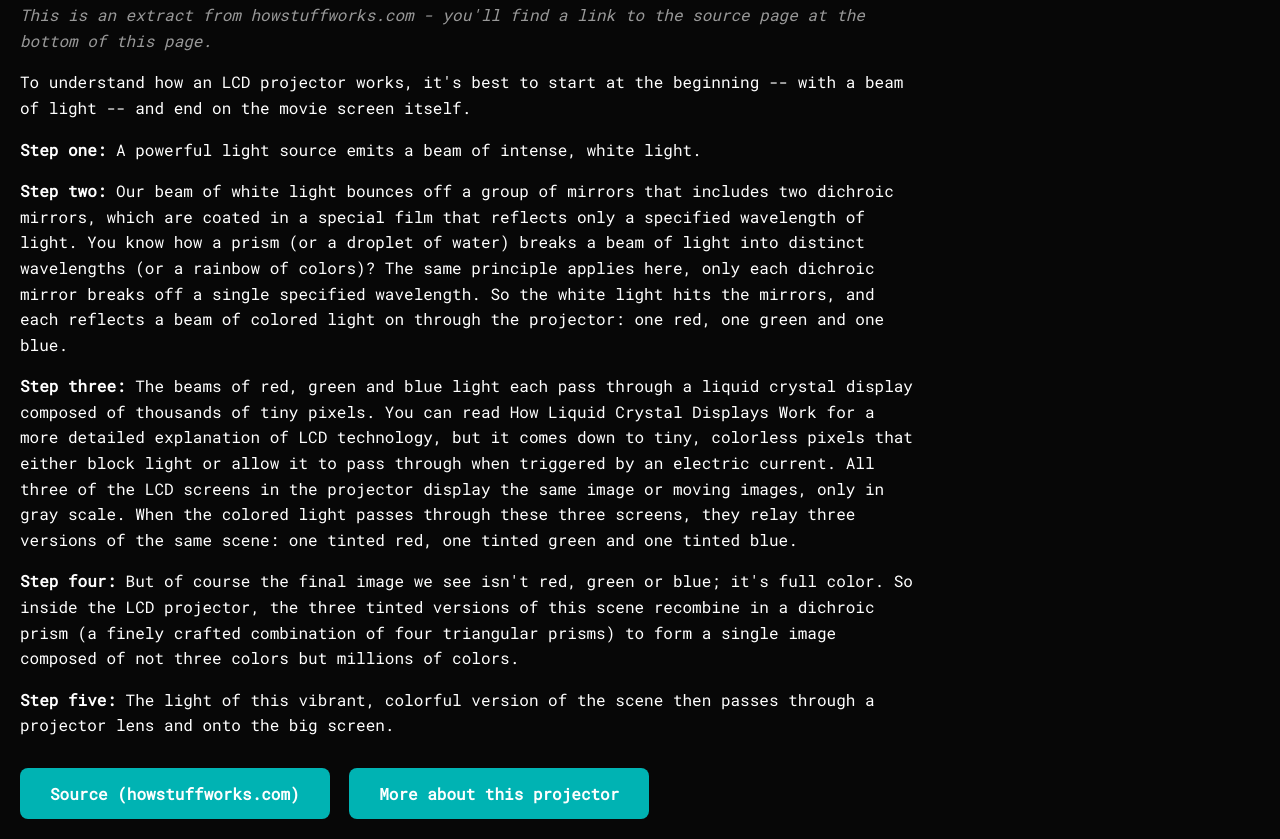
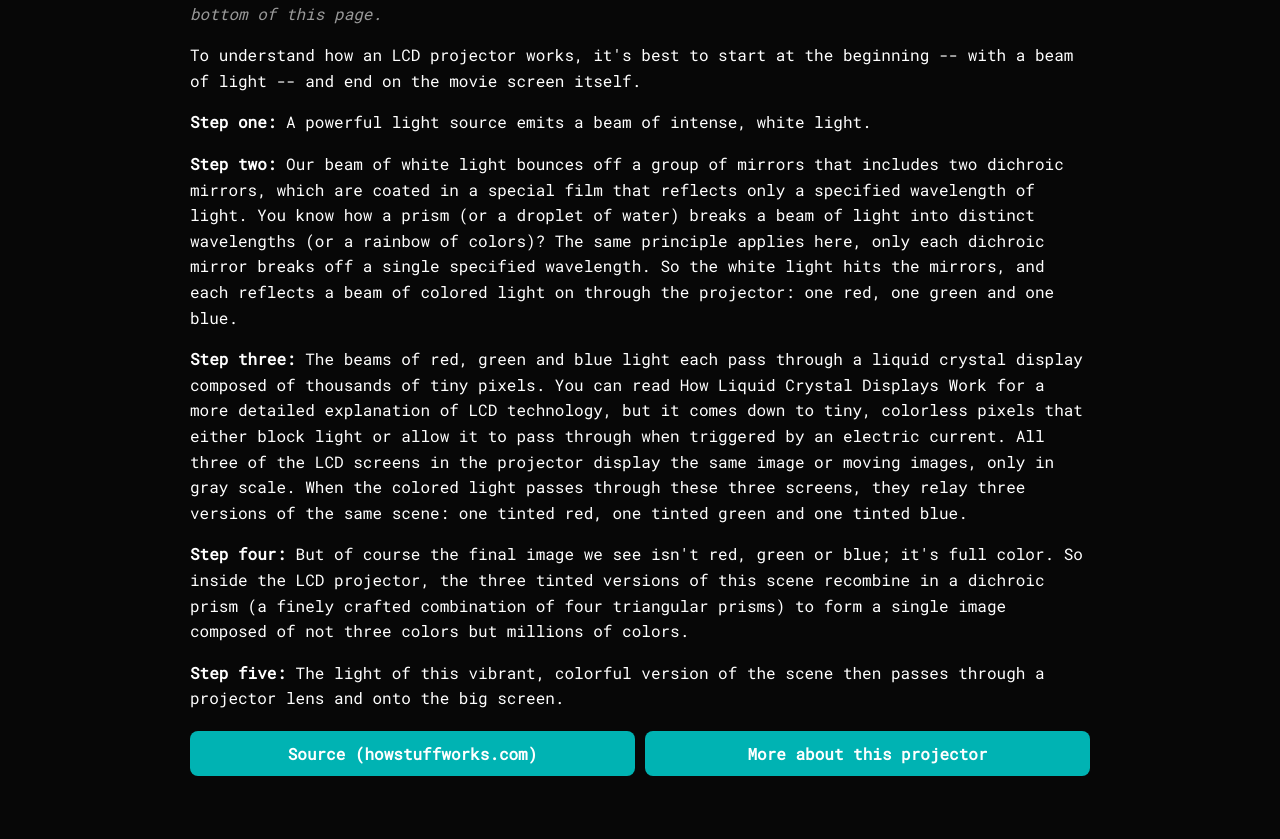
Before and after one commit to aroasanight/aroasanight.github.io, a plain HTML site: page projector/optical-engine.html in a window 1280 px wide. Shown: the part 133-972 px from the top of the page. After the commit the page ends 929 px from the top, so only its background shows below. Drawn offline with Linux system fonts and the light colour scheme.

Commit message:
updated styling for mobile/classroom setting

```diff
--- a/projector/optical-engine.html
+++ b/projector/optical-engine.html
@@ -6,24 +6,28 @@
     <title>Your Webpage</title>
     <link href="https://fonts.googleapis.com/css2?family=Roboto+Mono&display=swap" rel="stylesheet">
     <style>
+        /* Use a system font fallback for better performance */
         body {
-            font-family: 'Roboto Mono', monospace;
-            background-color: #070707; /* Dark grey background */
+            font-family: 'Roboto Mono', monospace, 'Courier New', Courier, monospace;
+            background-color: #070707;
             color: white;
             margin: 0;
             padding: 20px;
         }
 
+        /* Container to center content and set max width */
+        .content {
+            max-width: 900px;
+            margin: 0 auto;
+        }
+
         h1 {
-            font-size: 48px;
+            font-size: 36px; /* Adjusted size for mobile readability */
             font-weight: bold;
-            max-width: 900px;
-            margin-bottom: 20px;
-
+            margin-bottom: 15px;
         }
 
         p {
-            max-width: 900px;
             font-size: 16px;
             line-height: 1.6;
         }
@@ -32,56 +36,80 @@
             font-weight: bold;
         }
 
-        p italic {
+        p.italic-note {
             font-style: italic;
-            /* grey colour */
-            color: #999999;
+            color: #999999; /* Darker grey to distinguish it */
         }
 
         a {
-            color: #00b3b3; /* Teal colour for links */
+            color: #00b3b3;
             text-decoration: underline;
         }
 
+        /* Improved button styles for touch screens */
         .button-row {
-            margin-top: 30px;
+            margin-top: 20px;
+            display: flex;
+            flex-wrap: wrap;
+            gap: 10px;
         }
 
         .button {
-            display: inline-block;
-            background-color: #00b3b3; /* Teal colour for buttons */
+            background-color: #00b3b3;
             color: white;
-            padding: 15px 30px;
+            padding: 12px 20px;
+            border-radius: 8px;
             text-align: center;
-            border-radius: 8px; /* Curved corners */
-            margin-right: 10px;
             text-decoration: none;
             font-weight: bold;
+            flex: 1; /* Make buttons fill available width */
+            min-width: 150px; /* Ensure buttons don't get too small */
         }
 
         .button:hover {
-            background-color: #008080; /* Darker teal on hover */
+            background-color: #008080;
+        }
+
+        /* Media queries to make sure text is legible on small screens */
+        @media (max-width: 600px) {
+            h1 {
+                font-size: 28px; /* Smaller titles on very small screens */
+            }
+
+            p {
+                font-size: 14px; /* Smaller paragraph text */
+            }
+
+            .button {
+                padding: 10px 15px; /* Adjust button size for smaller screens */
+            }
         }
     </style>
 </head>
 <body>
 
+    <div class="content">
         <h1>Optical Engine</h1>
 
-    <p><italic>This is an extract from howstuffworks.com - you'll find a link to the source page at the bottom of this page.</italic></p>
+        <p class="italic-note">This is an extract from howstuffworks.com - you'll find a link to the source page at the bottom of this page.</p>
 
         <p>To understand how an LCD projector works, it's best to start at the beginning -- with a beam of light -- and end on the movie screen itself.</p>
 
-    <p><strong>Step one:</strong  > A powerful light source emits a beam of intense, white light.</p>
-    <p><strong>Step two:</strong  > Our beam of white light bounces off a group of mirrors that includes two dichroic mirrors, which are coated in a special film that reflects only a specified wavelength of light. You know how a prism (or a droplet of water) breaks a beam of light into distinct wavelengths (or a rainbow of colors)? The same principle applies here, only each dichroic mirror breaks off a single specified wavelength. So the white light hits the mirrors, and each reflects a beam of colored light on through the projector: one red, one green and one blue.</p>
+        <p><strong>Step one:</strong> A powerful light source emits a beam of intense, white light.</p>
+
+        <p><strong>Step two:</strong> Our beam of white light bounces off a group of mirrors that includes two dichroic mirrors, which are coated in a special film that reflects only a specified wavelength of light. You know how a prism (or a droplet of water) breaks a beam of light into distinct wavelengths (or a rainbow of colors)? The same principle applies here, only each dichroic mirror breaks off a single specified wavelength. So the white light hits the mirrors, and each reflects a beam of colored light on through the projector: one red, one green and one blue.</p>
+
         <p><strong>Step three:</strong> The beams of red, green and blue light each pass through a liquid crystal display composed of thousands of tiny pixels. You can read How Liquid Crystal Displays Work for a more detailed explanation of LCD technology, but it comes down to tiny, colorless pixels that either block light or allow it to pass through when triggered by an electric current. All three of the LCD screens in the projector display the same image or moving images, only in gray scale. When the colored light passes through these three screens, they relay three versions of the same scene: one tinted red, one tinted green and one tinted blue.</p>
-    <p><strong>Step four:</strong > But of course the final image we see isn't red, green or blue; it's full color. So inside the LCD projector, the three tinted versions of this scene recombine in a dichroic prism (a finely crafted combination of four triangular prisms) to form a single image composed of not three colors but millions of colors.</p>
-    <p><strong>Step five:</strong > The light of this vibrant, colorful version of the scene then passes through a projector lens and onto the big screen.</p>
+
+        <p><strong>Step four:</strong> But of course the final image we see isn't red, green or blue; it's full color. So inside the LCD projector, the three tinted versions of this scene recombine in a dichroic prism (a finely crafted combination of four triangular prisms) to form a single image composed of not three colors but millions of colors.</p>
+
+        <p><strong>Step five:</strong> The light of this vibrant, colorful version of the scene then passes through a projector lens and onto the big screen.</p>
 
         <div class="button-row">
             <a href="https://electronics.howstuffworks.com/lcd-projectors.htm#pt1" class="button">Source (howstuffworks.com)</a>
             <a href="https://aroasanight.github.io/projector/" class="button">More about this projector</a>
         </div>
+    </div>
 
 </body>
 </html>
```
Lines whose indentation alone changed are shown as unchanged.
